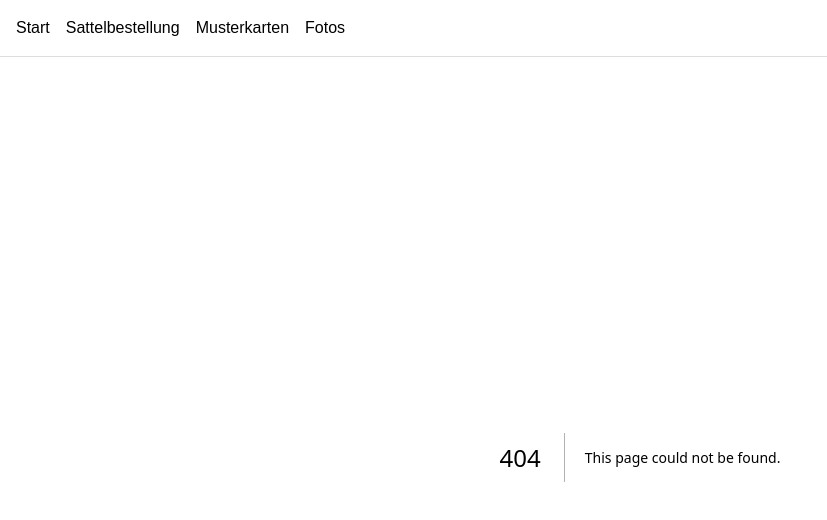
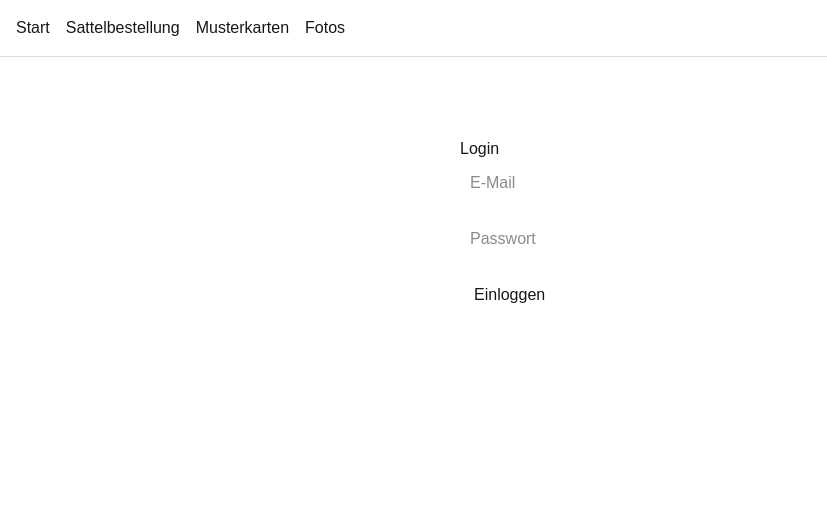
Before and after one commit to shmtw/meine-app, a Next.js app: page /login in a window 1280 px wide. Before the commit this address had no page. Shown: the top 520 px of the page, without its empty margins (0-827 px from the left). Built offline with nearby package versions, Linux system fonts and the light colour scheme; no server answers.

Commit message:
supabase live

```diff
--- /dev/null
+++ b/app/login/page.tsx
@@ -0,0 +1,64 @@
+"use client";
+
+import { useState } from "react";
+import { useRouter } from "next/navigation";
+import { createClient } from "@/utils/supabase/client";
+
+export default function LoginPage() {
+  const supabase = createClient();
+  const router = useRouter();
+
+  const [email, setEmail] = useState("");
+  const [password, setPassword] = useState("");
+  const [loading, setLoading] = useState(false);
+
+  async function handleLogin() {
+    setLoading(true);
+
+    const { error } = await supabase.auth.signInWithPassword({
+      email,
+      password,
+    });
+
+    setLoading(false);
+
+    if (error) {
+      alert(error.message);
+      return;
+    }
+
+    router.push("/sattelbestellung");
+    router.refresh();
+  }
+
+  return (
+    <main style={{ maxWidth: 400, margin: "60px auto", padding: 20 }}>
+      <h1>Login</h1>
+
+      <input
+        type="email"
+        placeholder="E-Mail"
+        value={email}
+        onChange={(e) => setEmail(e.target.value)}
+        style={{ width: "100%", padding: 10, marginBottom: 12 }}
+      />
+
+      <input
+        type="password"
+        placeholder="Passwort"
+        value={password}
+        onChange={(e) => setPassword(e.target.value)}
+        style={{ width: "100%", padding: 10, marginBottom: 12 }}
+      />
+
+      <button
+        type="button"
+        onClick={handleLogin}
+        disabled={loading}
+        style={{ padding: "10px 14px" }}
+      >
+        Einloggen
+      </button>
+    </main>
+  );
+}
--- a/app/sattelbestellung/page.tsx
+++ b/app/sattelbestellung/page.tsx
@@ -6,7 +6,35 @@ import SignatureCanvas from "react-signature-canvas";
 import { PDFDocument, rgb, StandardFonts } from "pdf-lib";
 import Image from "next/image"
 
+import { useEffect} from "react";
+import { useRouter } from "next/navigation";
+import { createClient } from "@/utils/supabase/client";
+
+
+
 export default function Page() {
+
+const supabase = createClient();
+const router = useRouter();
+const [checkingUser, setCheckingUser] = useState(true);
+
+useEffect(() => {
+  async function checkUser() {
+    const {
+      data: { user },
+    } = await supabase.auth.getUser();
+
+    if (!user) {
+      router.push("/login");
+      return;
+    }
+
+    setCheckingUser(false);
+  }
+
+  checkUser();
+}, [router, supabase]);
+
   // Variablen für dropdown!!
 
 const sigRef = useRef<SignatureCanvas | null>(null);
@@ -44,6 +72,8 @@ const [mail, SetMail] = useState("");
 const [packringe, SetPackringe] = useState("");
 const [pdfPreviewUrl, setPdfPreviewUrl] = useState("");
 const [showPreview, setShowPreview] = useState(false);
+const [softness, setSoftness] = useState("");
+const [probesattel, setProbesattel] = useState("");
 
 
 //Test dynamic
@@ -58,6 +88,7 @@ const pauscheByModell: Record<string, string[]> = {
   "Bentley Performence": ["Standard", "Pausche: D18","Pausche: D11","Pausche: D02", "Pausche: D03"],
   "Endurance": ["Standard", "Pausche: D18","Pausche: D11","Pausche: D02", "Pausche: D03", "Pausche: Ice09", "Pausche: j01", "Pausche: j07", "Pausche: j10", "Pausche: j06", "Pausche: j20"],
   "Icelandic": ["Standard", "Pausche: D18","Pausche: D11","Pausche: D02", "Pausche: D03", "Pausche: Ice09", "Pausche: j01", "Pausche: j07", "Pausche: j10", "Pausche: j06", "Pausche: j20"],
+  "Icelandic New": ["Standard", "Pausche: D18","Pausche: D11","Pausche: D02", "Pausche: D03", "Pausche: Ice09", "Pausche: j01", "Pausche: j07", "Pausche: j10", "Pausche: j06", "Pausche: j20"],
   "FSA Dressur": ["Standard"],
   "FSA Springer": ["Standard"],
   "FSA Vielseitigkeit": ["Standard"],
@@ -149,6 +180,12 @@ for (let y = 0; y <= height; y += 50) {
       size: 10,
       font
     })
+    page.drawText(softness || "-", {
+      x: 400,
+      y: 583,
+      size: 10,
+      font
+    })
     //check
     page.drawText(groesse || "-", {
       x: 190,
@@ -228,6 +265,12 @@ for (let y = 0; y <= height; y += 50) {
     page.drawText(sattelblatt || "-",{
       x: 425,
       y: 400,
+      size: 10,
+      font
+    })
+    page.drawText(`SN Probesattel: ${probesattel}` || "-",{
+      x: 425,
+      y: 350,
       size: 10,
       font
     })
@@ -423,6 +466,9 @@ for (let y = 0; y <= height; y += 50) {
       a.remove();
     }
 
+if (checkingUser) {return <main style = {{ padding: 30}}
+>Lade...</main>}
+
   return (
     <main style={{ padding: 30, maxWidth: 600 }}>
       <h1
@@ -516,6 +562,7 @@ for (let y = 0; y <= height; y += 50) {
   <option value="Bentley Performence">Bentley Performence</option>
   <option value="Endurance">Endurance</option>
   <option value="Icelandic">Icelandic</option>
+  <option value="Icelandic New">Icelandic New</option>
   <option value="FSA Dressur">FSA Dressur</option>
   <option value="FSA Springer">FSA Springer</option>
   <option value="FSA Vielseitigkeit">FSA Vielseitigkeit</option>
@@ -553,6 +600,12 @@ for (let y = 0; y <= height; y += 50) {
     options={["Sitzgröße: 16", "Sitzgröße: 16,5", "Sitzgröße: 17", "Sitzgröße: 17,5", "Sitzgröße: 18"]}
   />
   <Dropdown
+    value={softness}
+    onChange={setSoftness}
+    placeholder="Sitzhärte"
+    options={["Sitzhärte Standard", "Sitzhärte supersoft"]}
+    />
+  <Dropdown
     value={keder}
     onChange={setKeder}
     placeholder="Kederfarbe"
@@ -574,7 +627,7 @@ for (let y = 0; y <= height; y += 50) {
     value={spiegelfarbe}
     onChange={setSpiegelfarbe}
     placeholder="Spiegelfarbe"
-    options={["schwarz", "dunkelbraun","teak", "cognac", "rot", "beige", "grau", "weiss", "kirsche", "hellblau", "grün", "dunkelrot", "blau", "orange", "kroko schwarz", "kroko blau", "kroko dunkelrot", "kroko braun", "rochen", "schwarz - weiss", "gold", "gecko", "glitzer schwarz", "glitzer braun", "glitzer beige", "glitzer silber"]}
+    options={["schwarz", "dunkelbraun","teak", "cognac", "rot", "beige", "grau", "weiss", "kirsche", "hellblau", "grün", "Lack dunkelrot", "blau", "orange", "kroko schwarz", "kroko blau", "kroko dunkelrot", "kroko braun", "rochen", "schwarz - weiss", "gold", "gecko", "glitzer schwarz", "glitzer braun", "glitzer beige", "glitzer silber"]}
   />
   <Dropdown
     value={zubusseart}
@@ -586,7 +639,7 @@ for (let y = 0; y <= height; y += 50) {
     value={zubussefarbe}
     onChange={setZubussfarbe}
     placeholder="Zubusse Farbe"
-    options={["schwarz", "dunkelbraun","teak", "cognac", "rot", "beige", "grau", "weiss", "kirsche", "hellblau", "grün", "dunkelrot", "blau", "orange"]}
+    options={["schwarz", "dunkelbraun","teak", "cognac", "rot", "beige", "grau", "weiss", "kirsche", "hellblau", "grün", "Lack dunkelrot", "blau", "orange"]}
   />
   <h1
     style={{fontWeight: "bold", fontSize: 18}}>
@@ -602,7 +655,7 @@ for (let y = 0; y <= height; y += 50) {
     value={sattelblatt}
     onChange={setSattelblatt}
     placeholder="Sattelblatt"
-    options={["Sattelblatt doubliert", "Sattelblatt pig skin", "Sattelblatt glatt"]}
+    options={["Sattelblatt doubliert", "Sattelblatt pig skin", "Sattelblatt glatt", "Sattelblatt Büffelleder"]}
   />
   <Dropdown
     value={mono}
@@ -610,6 +663,18 @@ for (let y = 0; y <= height; y += 50) {
     placeholder="Mono-Doppel"
     options={["Standard", "Doppelblatt", "Monoblatt"]}
   />
+  <input
+    type="text"
+    placeholder="SN Probesattel"
+    value={probesattel}
+    onChange={(e) =>
+  setProbesattel(e.target.value)}
+    style={{
+      width:300,
+      padding: 10,
+      marginBottom: 20,
+    }}
+    />
   <h1
     style={{fontWeight: "bold", fontSize: 18}}>
     Pausche
--- a/package.json
+++ b/package.json
@@ -9,6 +9,8 @@
     "lint": "eslint"
   },
   "dependencies": {
+    "@supabase/ssr": "^0.9.0",
+    "@supabase/supabase-js": "^2.99.1",
     "next": "16.1.6",
     "pdf": "^0.1.0",
     "pdf-lib": "^1.17.1",
--- /dev/null
+++ b/utils/supabase/client.ts
@@ -0,0 +1,9 @@
+
+import { createBrowserClient } from "@supabase/ssr";
+
+export function createClient() {
+    return createBrowserClient(
+        process.env.NEXT_PUBLIC_SUPABASE_URL!,
+        process.env.NEXT_PUBLIC_SUPABASE_PUBLISHABLE_KEY!
+    );
+}
--- /dev/null
+++ b/utils/supabase/server.ts
@@ -0,0 +1,25 @@
+import { createServerClient } from "@supabase/ssr";
+import { cookies } from "next/headers";
+
+export async function createClient() {
+  const cookieStore = await cookies();
+
+  return createServerClient(
+    process.env.NEXT_PUBLIC_SUPABASE_URL!,
+    process.env.NEXT_PUBLIC_SUPABASE_PUBLISHABLE_KEY!,
+    {
+      cookies: {
+        getAll() {
+          return cookieStore.getAll();
+        },
+        setAll(cookiesToSet) {
+          try {
+            cookiesToSet.forEach(({ name, value, options }) =>
+              cookieStore.set(name, value, options)
+            );
+          } catch {}
+        },
+      },
+    }
+  );
+}
```
Also changed, not shown: 1 other file (tests, documents, lock files or other folders).
